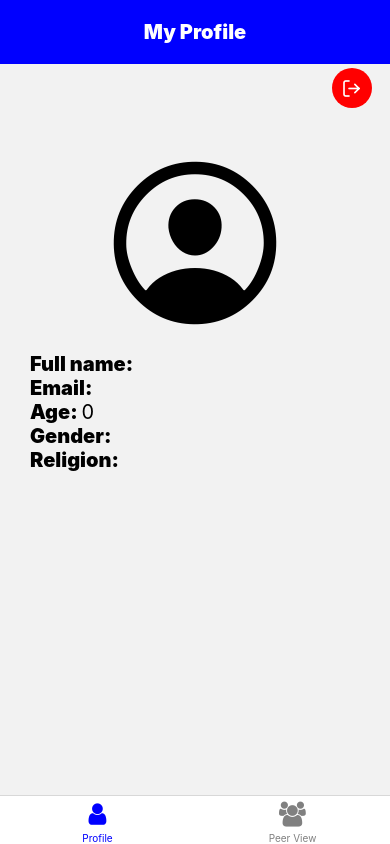
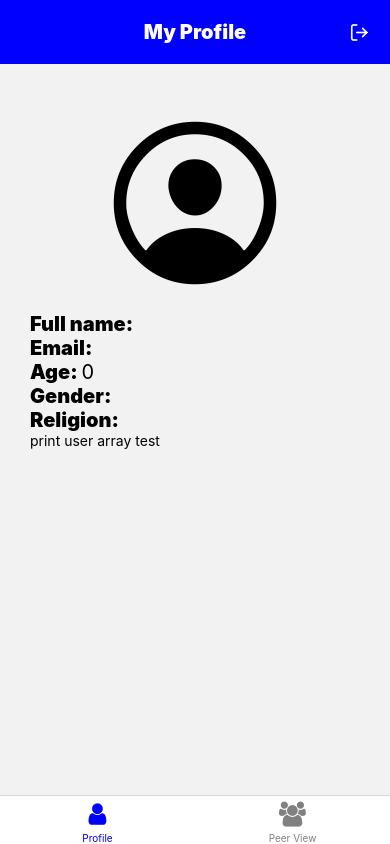
Before and after one commit to JamilShoujah/fullstack-react-native-project, a React Native app in the folder ReactNativeNavigationBasics/: screen /Home in a window 390 px wide. Built offline with nearby package versions, Linux system fonts and the light colour scheme.

Commit message:
got users array - current user

```diff
--- a/ReactNativeNavigationBasics/src/Pages/PeerViewPage.tsx
+++ b/ReactNativeNavigationBasics/src/Pages/PeerViewPage.tsx
@@ -1,14 +1,6 @@
-/* eslint-disable react-native/no-inline-styles */
 import React from 'react';
-import {Text, View} from 'react-native';
+import {PeerViewScreen} from '../prefabs/peerViewScreen';
 
 export const PeerViewPage = () => {
-  return (
-    <View style={{backgroundColor: 'blue'}}>
-      <Text
-        style={{color: 'white', fontWeight: '900', fontSize: 20, padding: 20}}>
-        Peer View
-      </Text>
-    </View>
-  );
+  return <PeerViewScreen />;
 };
--- a/ReactNativeNavigationBasics/src/components/logOutButton.tsx
+++ b/ReactNativeNavigationBasics/src/components/logOutButton.tsx
@@ -22,7 +22,7 @@ export const LogOutButton: React.FC<IPageInterface> = ({navigation}) => {
     religion: EReligion.NO,
   };
   return (
-    <View>
+    <View style={{position: 'absolute', left: '87%'}}>
       <TouchableOpacity
         onPress={() => {
           loginStore.setEmailValue('');
@@ -32,15 +32,11 @@ export const LogOutButton: React.FC<IPageInterface> = ({navigation}) => {
           navigation.navigate('LogIn');
         }}
         style={{
-          backgroundColor: 'red',
           width: 40,
           height: 40,
           borderRadius: 20,
           alignItems: 'center',
           justifyContent: 'center',
-          position: 'relative',
-          top: '10%',
-          left: '85%',
         }}>
         <Feather name={'log-out'} size={20} color={'white'} />
       </TouchableOpacity>
--- a/ReactNativeNavigationBasics/src/enums/genderEnum.ts
+++ b/ReactNativeNavigationBasics/src/enums/genderEnum.ts
@@ -5,5 +5,5 @@ export enum EGender {
   NONBINARY = 'Non-Binary',
   ATTACKHELICOPTER = 'Attack-Helicopter',
   WALMARTBAG = 'Walmart-Bag',
-  ONEOFTHEOTHER200GENDERS = 'One of the 200+ other genders',
+  ONEOFTHEOTHER200GENDERS = 'One of the 200+ genders',
 }
--- a/ReactNativeNavigationBasics/src/prefabs/ProfileScreen.tsx
+++ b/ReactNativeNavigationBasics/src/prefabs/ProfileScreen.tsx
@@ -6,6 +6,7 @@ import {getUserArrayStore} from '../store/userArrayStore';
 import Ion from 'react-native-vector-icons/Ionicons';
 import {IPageInterface} from '../ComponentInterfaces/PagesInterface';
 import {LogOutButton} from '../components/logOutButton';
+import {TouchableOpacity} from 'react-native-gesture-handler';
 
 export const ProfileScreen: React.FC<IPageInterface> = ({navigation}) => {
   const UserArrayStore = getUserArrayStore();
@@ -19,20 +20,27 @@ export const ProfileScreen: React.FC<IPageInterface> = ({navigation}) => {
   const fullName = firstName + ' ' + lastName;
   return (
     <View>
-      <View style={{backgroundColor: 'blue', alignItems: 'center'}}>
+      <View
+        style={{
+          backgroundColor: 'blue',
+          flexDirection: 'row',
+          alignItems: 'center',
+          width: '100%',
+          justifyContent: 'center',
+        }}>
         <Text
           style={{
             color: 'white',
             fontWeight: '900',
             padding: 20,
             fontSize: 20,
+            alignItems: 'center',
+            justifyContent: 'center',
           }}>
           My Profile
         </Text>
+        <LogOutButton navigation={navigation} />
       </View>
-
-      <LogOutButton navigation={navigation} />
-
       <View
         style={{
           alignItems: 'flex-start',
@@ -48,6 +56,13 @@ export const ProfileScreen: React.FC<IPageInterface> = ({navigation}) => {
         <DataDisplay title={'Age'} value={age} />
         <DataDisplay title={'Gender'} value={gender} />
         <DataDisplay title={'Religion'} value={religion} />
+
+        <TouchableOpacity
+          onPress={() => {
+            console.log(UserArrayStore.userArrayMinusCurrentUser.get());
+          }}>
+          <Text>print user array test</Text>
+        </TouchableOpacity>
       </View>
     </View>
   );
--- /dev/null
+++ b/ReactNativeNavigationBasics/src/prefabs/peerViewScreen.tsx
@@ -0,0 +1,21 @@
+/* eslint-disable react-native/no-inline-styles */
+import React from 'react';
+import {View, Text} from 'react-native';
+
+export const PeerViewScreen = () => {
+  return (
+    <View>
+      <View style={{backgroundColor: 'blue', alignItems: 'center'}}>
+        <Text
+          style={{
+            color: 'white',
+            fontWeight: '900',
+            padding: 20,
+            fontSize: 20,
+          }}>
+          Peer View
+        </Text>
+      </View>
+    </View>
+  );
+};
--- a/ReactNativeNavigationBasics/src/store/userArrayStore.tsx
+++ b/ReactNativeNavigationBasics/src/store/userArrayStore.tsx
@@ -1,10 +1,11 @@
-import {observable, runInAction} from 'mobx';
+import {computed, observable, runInAction} from 'mobx';
 import {memoize} from 'lodash';
 import {usersArray} from '../Data/UsersArray';
 import {IUserInterface} from '../Interfaces/userInterface';
 
 class userArrayModel {
   userArray = observable.array(usersArray);
+  userObjectId = observable.box(0);
   userObject = observable.box({
     id: 0,
     email: '',
@@ -16,6 +17,13 @@ class userArrayModel {
     religion: '',
   });
 
+  userArrayMinusCurrentUser = computed(() => {
+    const filteredArray: IUserInterface[] = this.userArray.filter(
+      user => user.id !== this.userObjectId.get(),
+    );
+    return filteredArray;
+  });
+
   addToUserArrray(userObject: IUserInterface) {
     runInAction(() => {
       this.userArray.push(userObject);
@@ -25,6 +33,7 @@ class userArrayModel {
   setUserObject(userItem: IUserInterface) {
     runInAction(() => {
       this.userObject.set(userItem);
+      this.userObjectId.set(userItem.id);
     });
   }
 }
```
